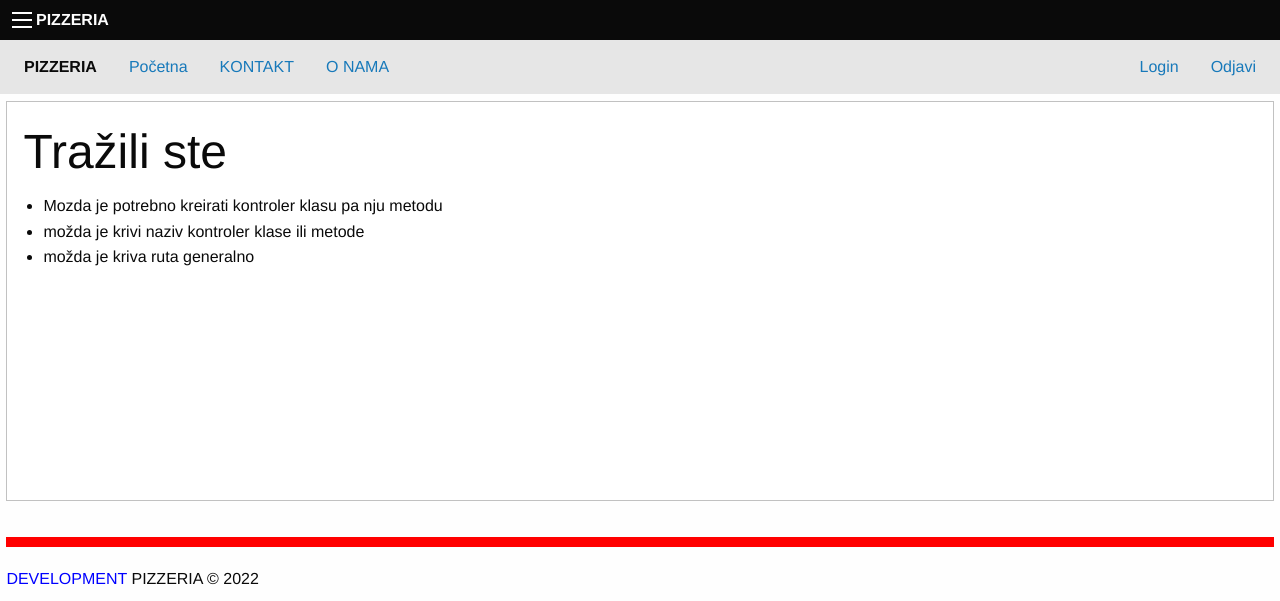
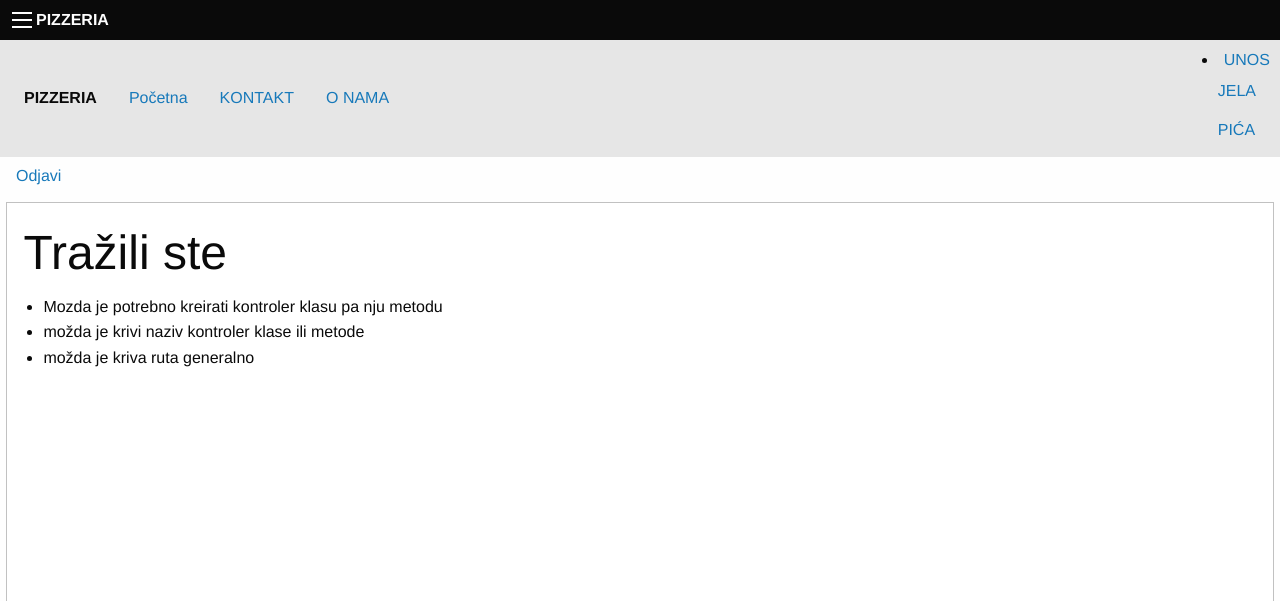
Before and after one commit to marija-mikic/ZAVRSNI-RAD, a PHP site: page /index.php in a window 1280 px wide. Shown: the top 601 px of the page. Run offline with PHP 8.4, Linux system fonts and the light colour scheme; the visitor is signed in with stand-in values (Sample User, id 1); some libraries are stand-ins or nearby versions.

Commit message:
IZRADA PRIVATNOG DIJELA

```diff
--- a/app/view/predlosci/izbornik.phtml
+++ b/app/view/predlosci/izbornik.phtml
@@ -15,9 +15,15 @@
       <li><a href="<?=App::config('url')?>">O NAMA</a></li>
     </ul>
   </div>
-  <div class="top-bar-right">
-    <ul class="menu">
-      <li><a href="<?=App::config('url')?>login/index">Login</a></li>
+  <?php if(App::autoriziran()):?>
+        <li><a href="#">UNOS</a>
+          <ul class="submenu menu vertical" data-submenu>
+            <li><a href="<?=App::config('url')?>jela/index">JELA</a></li>
+            <li><a href="<?=App::config('url')?>pica/index">PIĆA</a></li>
+
+          </ul>
+        </li>
+      <?php endif;?>
     </ul>
   </div>
   <div class="top-bar-right">
--- /dev/null
+++ b/app/view/privatno/jela/index.php
@@ -0,0 +1 @@
+UNOS JELA
--- /dev/null
+++ b/app/view/privatno/pica/index.php
@@ -0,0 +1 @@
+UNOS PIĆA
```
